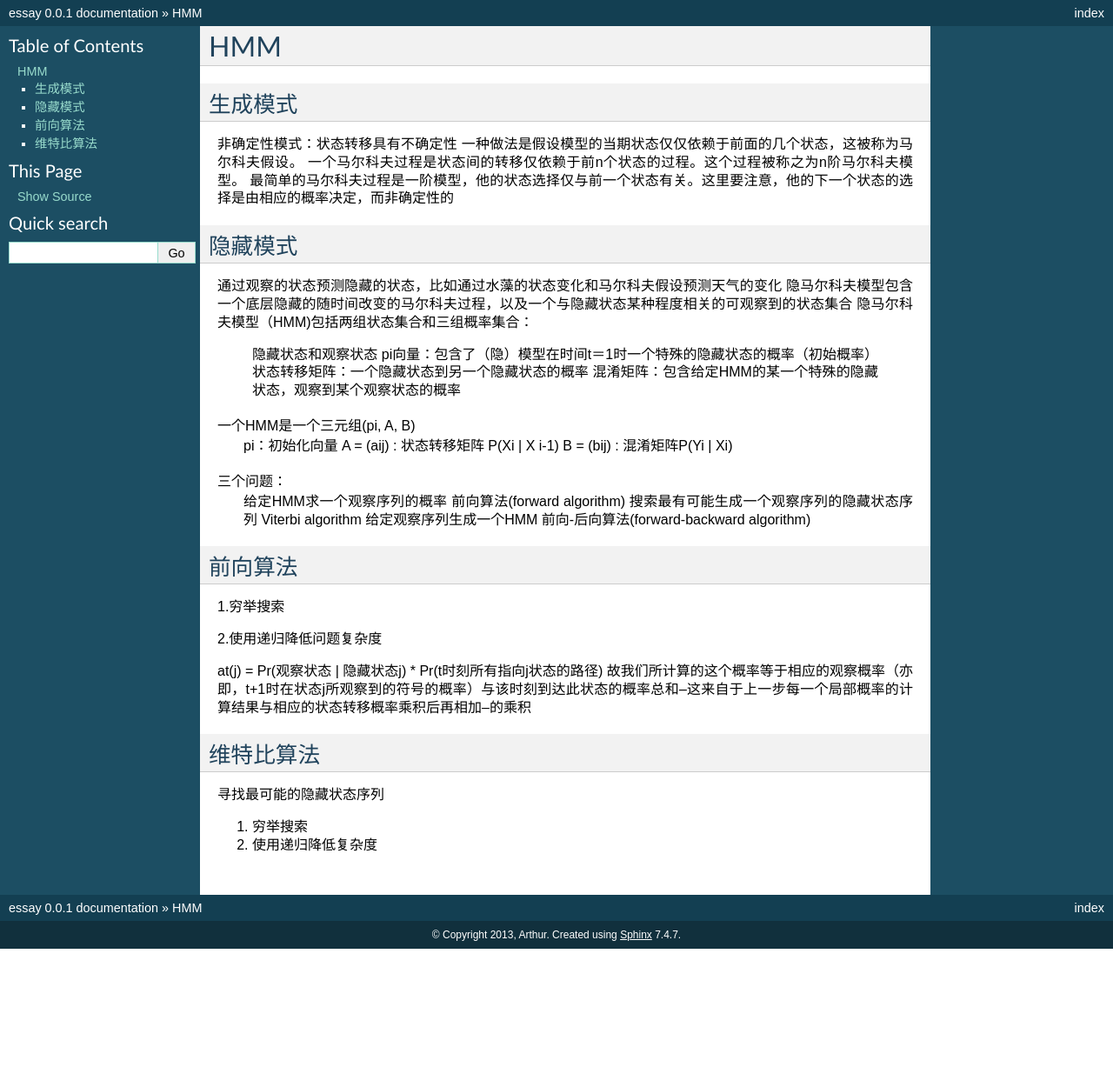
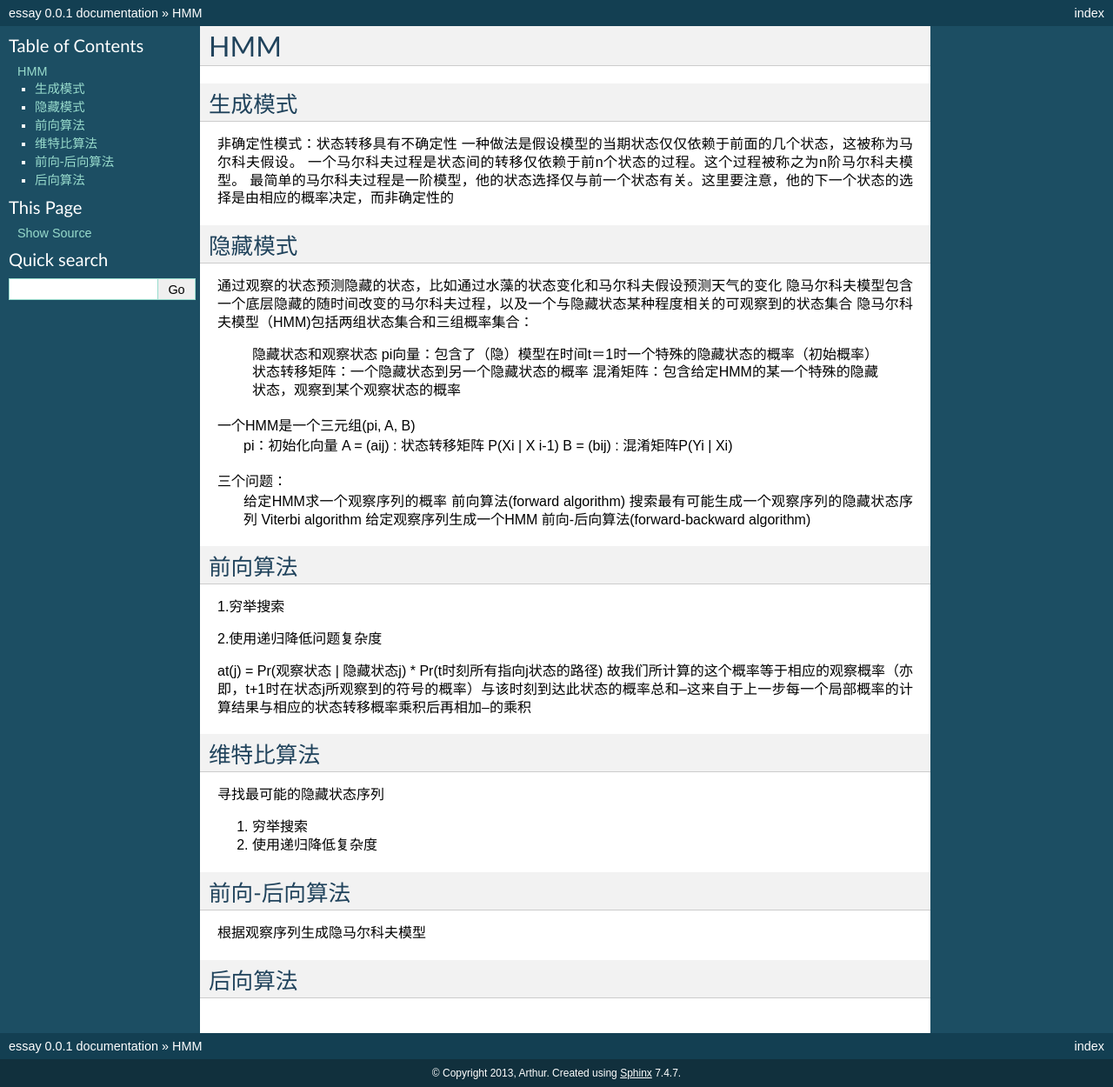
Before and after one commit to largetalk/newdatum, a Sphinx documentation site: the page built from docs/source/201412/hmm.rst, in a window 1280 px wide. Shown: the whole page at 87% size. Built offline with Sphinx 7.4.7, drawn with Linux system fonts in a browser that asks for light colours; formulas are drawn with MathJax 3; before the commit the page ends 1091 px from its top, so only the background shows below that.

Commit message:
add something

```diff
--- a/docs/source/201412/hmm.rst
+++ b/docs/source/201412/hmm.rst
@@ -49,3 +49,12 @@ at(j) = Pr(观察状态 | 隐藏状态j) * Pr(t时刻所有指向j状态的路
 1. 穷举搜索
 
 2. 使用递归降低复杂度
+
+前向-后向算法
+--------------------------
+
+根据观察序列生成隐马尔科夫模型
+
+
+后向算法
+-------------------
```
